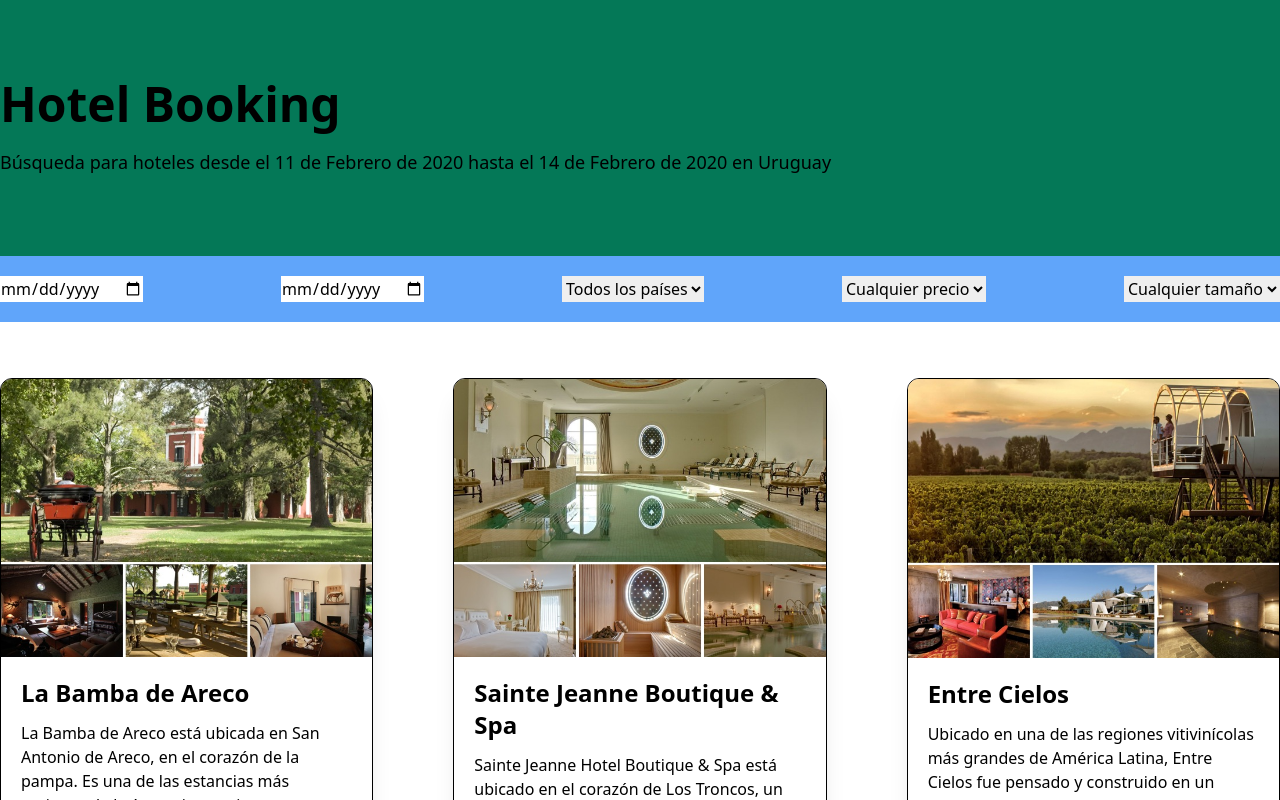
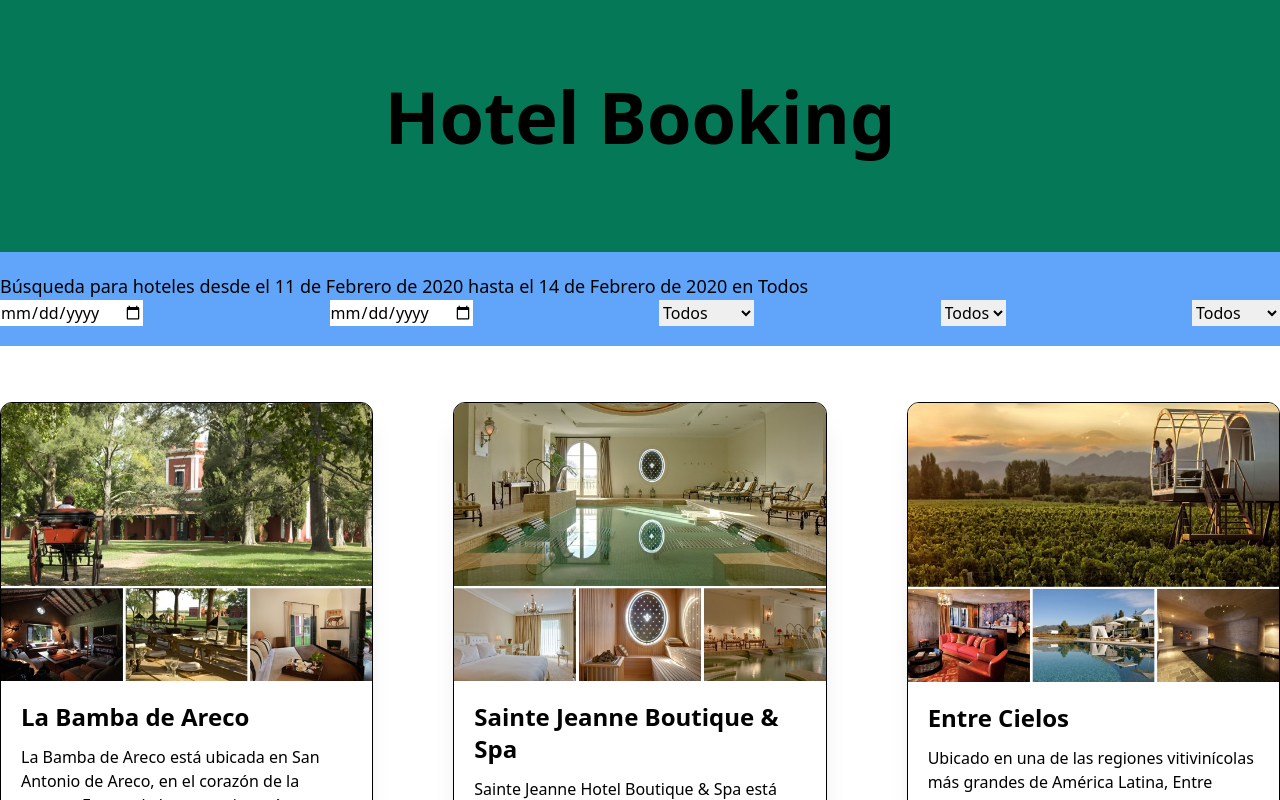
Before and after one commit to sebascasasg/acamica-hotel-booking, a React (Create React App) app: page / in a window 1280 px wide. Shown: the top 800 px of the page. Built offline with nearby package versions, Linux system fonts and the light colour scheme.

Commit message:
Created SelectFilter component and refactored App

```diff
--- a/src/App.jsx
+++ b/src/App.jsx
@@ -1,19 +1,20 @@
 import React, { useState, useEffect } from 'react'
 import Filters from './components/Filters.jsx'
+import Header from './components/Header.jsx'
 import Hotels from './components/Hotels.jsx'
-import { data } from './data.js'
+import { data as allHotels } from './data.js'
 
 const initFilters = {
-  country: 'all',
-  price: 'all',
-  size: 'all',
+  country: 'Todos',
+  price: 'Todos',
+  size: 'Todos',
 }
 
 function App() {
-  const [hotelsList, setHotelsList] = useState(data)
+  const [hotelsList, setHotelsList] = useState(allHotels)
   const [filters, setFilters] = useState(initFilters)
 
-  useEffect(() => filterHotelList(filters), [filters])
+  useEffect(() => filterHotelsList(filters), [filters])
 
   const handleFilterChange = ev => {
     const newFilters = { ...filters }
@@ -21,47 +22,48 @@ function App() {
     setFilters(newFilters)
   }
 
-  const filterHotelList = filters => {
-    let newHotelsList = data
-    if (filters.country !== 'all') {
-      newHotelsList = newHotelsList.filter(hotel => hotel.country === filters.country)
-      console.log(newHotelsList)
+  const filterByCountry = (listToFilter, country) => {
+    return listToFilter.filter(hotel => hotel.country === country)
+  }
+
+  const filterByPrice = (listToFilter, price) => {
+    return listToFilter.filter(hotel => hotel.price === price.length)
+  }
+
+  const filterBySize = (listToFilter, size) => {
+    let filterFunction
+    if (size === 'Pequeño') {
+      filterFunction = hotel => hotel.rooms <= 10
+    } else if (size === 'Mediano') {
+      filterFunction = hotel => hotel.rooms > 10 && hotel.rooms <= 20
+    } else if (size === 'Grande') {
+      filterFunction = hotel => hotel.rooms > 20
     }
-    if (filters.price !== 'all') {
-      newHotelsList = newHotelsList.filter(hotel => hotel.price === parseInt(filters.price))
-      console.log(newHotelsList)
+    return listToFilter.filter(filterFunction)
+  }
+
+  const filterHotelsList = filters => {
+    let newHotelsList = allHotels
+    if (filters.country !== 'Todos') {
+      newHotelsList = filterByCountry(newHotelsList, filters.country)
     }
-    if (filters.size !== 'all') {
-      let filterFunction
-      if (filters.size === 'small') {
-        filterFunction = hotel => hotel.rooms <= 10
-      } else if (filters.size === 'medium') {
-        filterFunction = hotel => hotel.rooms > 10 && hotel.rooms <= 20
-      } else if (filters.size === 'big') {
-        filterFunction = hotel => hotel.rooms > 20
-      }
-      newHotelsList = newHotelsList.filter(filterFunction)
+    if (filters.price !== 'Todos') {
+      newHotelsList = filterByPrice(newHotelsList, filters.price)
+    }
+    if (filters.size !== 'Todos') {
+      newHotelsList = filterBySize(newHotelsList, filters.size)
     }
     setHotelsList(newHotelsList)
   }
 
-  /*   const filterByCountry = (list, country) => {
-    return list.filter(item => item.country === country)
-  } */
-
   return (
-    <div>
-      <header className='bg-green-700'>
-        <div className='container mx-auto py-20'>
-          <h1 className='mb-5 text-5xl font-bold'>Hotel Booking</h1>
-          <p className='text-lg'>Búsqueda para hoteles desde el 11 de Febrero de 2020 hasta el 14 de Febrero de 2020 en Uruguay</p>
-        </div>
+    <>
+      <Header />
+      <main>
         <Filters onFilterChange={handleFilterChange} filters={filters} />
-      </header>
-      <main>
         <Hotels hotelsList={hotelsList} />
       </main>
-    </div>
+    </>
   )
 }
 
--- a/src/components/CountryFilter.jsx
+++ /dev/null
@@ -1,15 +0,0 @@
-import React from 'react'
-
-function CountryFilter(props) {
-  return (
-    <select name='country' value={props.country} onChange={props.onFilterChange}>
-      <option value='all'>Todos los países</option>
-      <option value='Argentina'>Argentina</option>
-      <option value='Brasil'>Brasil</option>
-      <option value='Chile'>Chile</option>
-      <option value='Uruguay'>Uruguay</option>
-    </select>
-  )
-}
-
-export default CountryFilter
--- a/src/components/Filters.jsx
+++ b/src/components/Filters.jsx
@@ -1,20 +1,25 @@
 import React from 'react'
-import CountryFilter from './CountryFilter'
 import DateFilter from './DateFilter'
-import PriceFilter from './PriceFilter'
-import SizeFilter from './SizeFilter'
+import SelectFilter from './SelectFilter'
+
+const countryOptions = ['Todos', 'Argentina', 'Brasil', 'Chile', 'Uruguay']
+const priceOptions = ['Todos', '$', '$$', '$$$', '$$$$']
+const sizeOptions = ['Todos', 'Pequeño', 'Mediano', 'Grande']
 
 function Filters(props) {
   return (
-    <div className='bg-blue-400'>
-      <div className='container mx-auto py-5 flex justify-between'>
-        <DateFilter />
-        <DateFilter />
-        <CountryFilter onFilterChange={props.onFilterChange} country={props.filters.country} />
-        <PriceFilter onFilterChange={props.onFilterChange} country={props.filters.price} />
-        <SizeFilter onFilterChange={props.onFilterChange} country={props.filters.size} />
+    <header className='bg-blue-400'>
+      <div className='container mx-auto py-5'>
+        <p className='text-lg'>Búsqueda para hoteles desde el 11 de Febrero de 2020 hasta el 14 de Febrero de 2020 en {props.filters.country}</p>
+        <div className='flex justify-between'>
+          <DateFilter />
+          <DateFilter />
+          <SelectFilter name='country' options={countryOptions} value={props.filters.country} onFilterChange={props.onFilterChange} />
+          <SelectFilter name='price' options={priceOptions} value={props.filters.price} onFilterChange={props.onFilterChange} />
+          <SelectFilter name='size' options={sizeOptions} value={props.filters.size} onFilterChange={props.onFilterChange} />
+        </div>
       </div>
-    </div>
+    </header>
   )
 }
 
--- /dev/null
+++ b/src/components/Header.jsx
@@ -0,0 +1,13 @@
+import React from 'react'
+
+function Header(props) {
+  return (
+    <header className='bg-green-700'>
+      <div className='container mx-auto py-20'>
+        <h1 className='mb-5 text-7xl text-center font-bold'>Hotel Booking</h1>
+      </div>
+    </header>
+  )
+}
+
+export default Header
--- a/src/components/HotelCard.jsx
+++ b/src/components/HotelCard.jsx
@@ -4,7 +4,7 @@ function HotelCard(props) {
   const hotelInfo = props.info
   return (
     <div className='border border-black rounded-xl overflow-hidden shadow-xl'>
-      <img className='' src={hotelInfo.photo} />
+      <img alt='' src={hotelInfo.photo} />
       <div className='p-5 flex flex-col'>
         <h2 className='mb-3 text-2xl font-bold'>{hotelInfo.name}</h2>
         <p className='mb-3'>{hotelInfo.description}</p>
--- a/src/components/Hotels.jsx
+++ b/src/components/Hotels.jsx
@@ -4,11 +4,11 @@ import HotelCard from './HotelCard'
 function Hotels(props) {
   const hotelsList = props.hotelsList
   return (
-    <div className='container mx-auto py-14 grid grid-cols-1 md:grid-cols-2 lg:grid-cols-3 gap-20'>
+    <section className='container mx-auto py-14 grid grid-cols-1 md:grid-cols-2 lg:grid-cols-3 gap-20'>
       {hotelsList.map(hotel => {
         return <HotelCard info={hotel} key={hotel.slug} />
       })}
-    </div>
+    </section>
   )
 }
 
--- a/src/components/PriceFilter.jsx
+++ /dev/null
@@ -1,15 +0,0 @@
-import React from 'react'
-
-function PriceFilter(props) {
-  return (
-    <select name='price' value={props.price} onChange={props.onFilterChange}>
-      <option value='all'>Cualquier precio</option>
-      <option value='1'>$</option>
-      <option value='2'>$$</option>
-      <option value='3'>$$$</option>
-      <option value='4'>$$$$</option>
-    </select>
-  )
-}
-
-export default PriceFilter
--- /dev/null
+++ b/src/components/SelectFilter.jsx
@@ -0,0 +1,17 @@
+import React from 'react'
+
+function SelectFilter(props) {
+  return (
+    <select name={props.name} value={props.value} onChange={props.onFilterChange}>
+      {props.options.map(option => {
+        return (
+          <option key={option} value={option}>
+            {option}
+          </option>
+        )
+      })}
+    </select>
+  )
+}
+
+export default SelectFilter
--- a/src/components/SizeFilter.jsx
+++ /dev/null
@@ -1,14 +0,0 @@
-import React from 'react'
-
-function SizeFilter(props) {
-  return (
-    <select name='size' value={props.size} onChange={props.onFilterChange}>
-      <option value='all'>Cualquier tamaño</option>
-      <option value='small'>Pequeño</option>
-      <option value='medium'>Mediano</option>
-      <option value='big'>Grande</option>
-    </select>
-  )
-}
-
-export default SizeFilter
```
